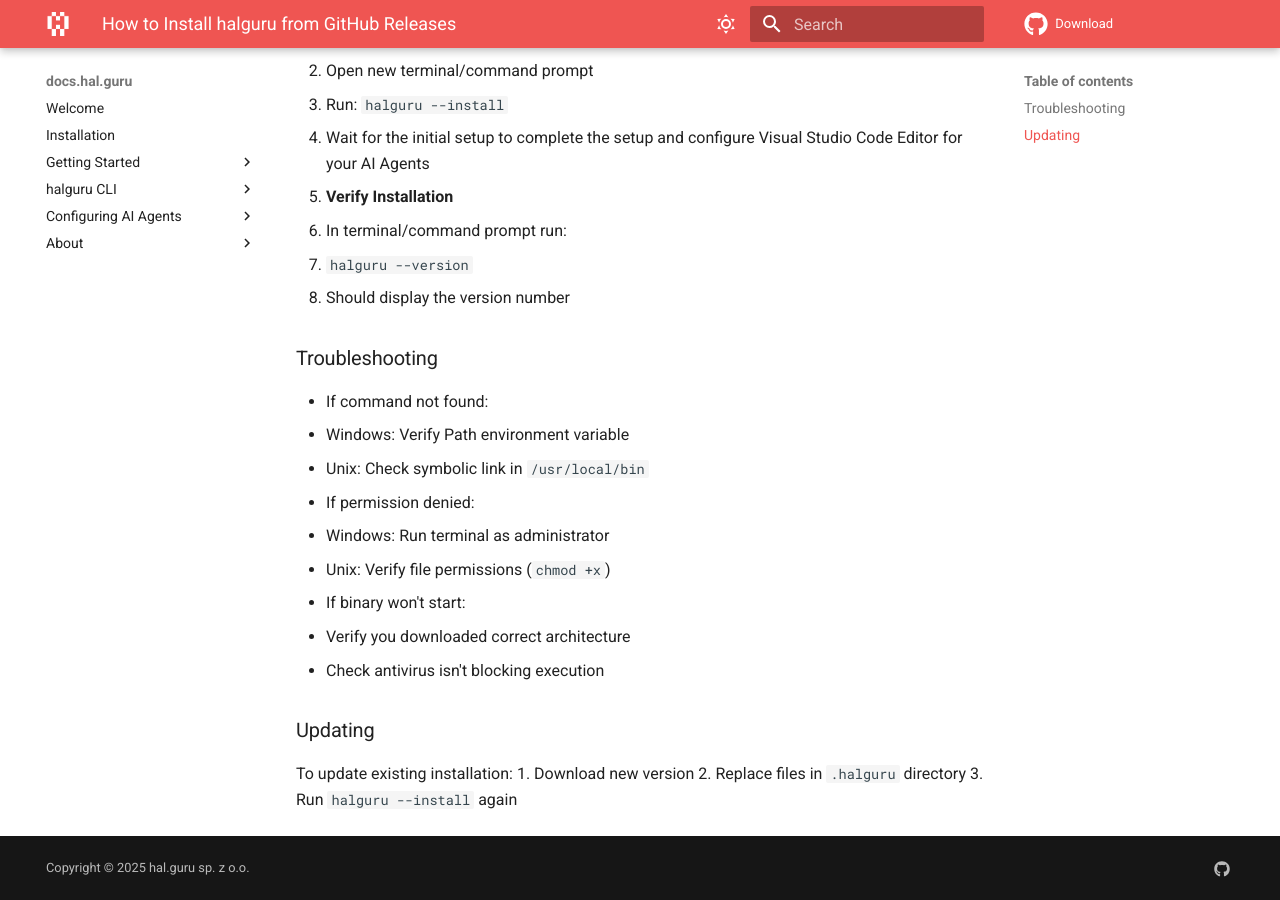
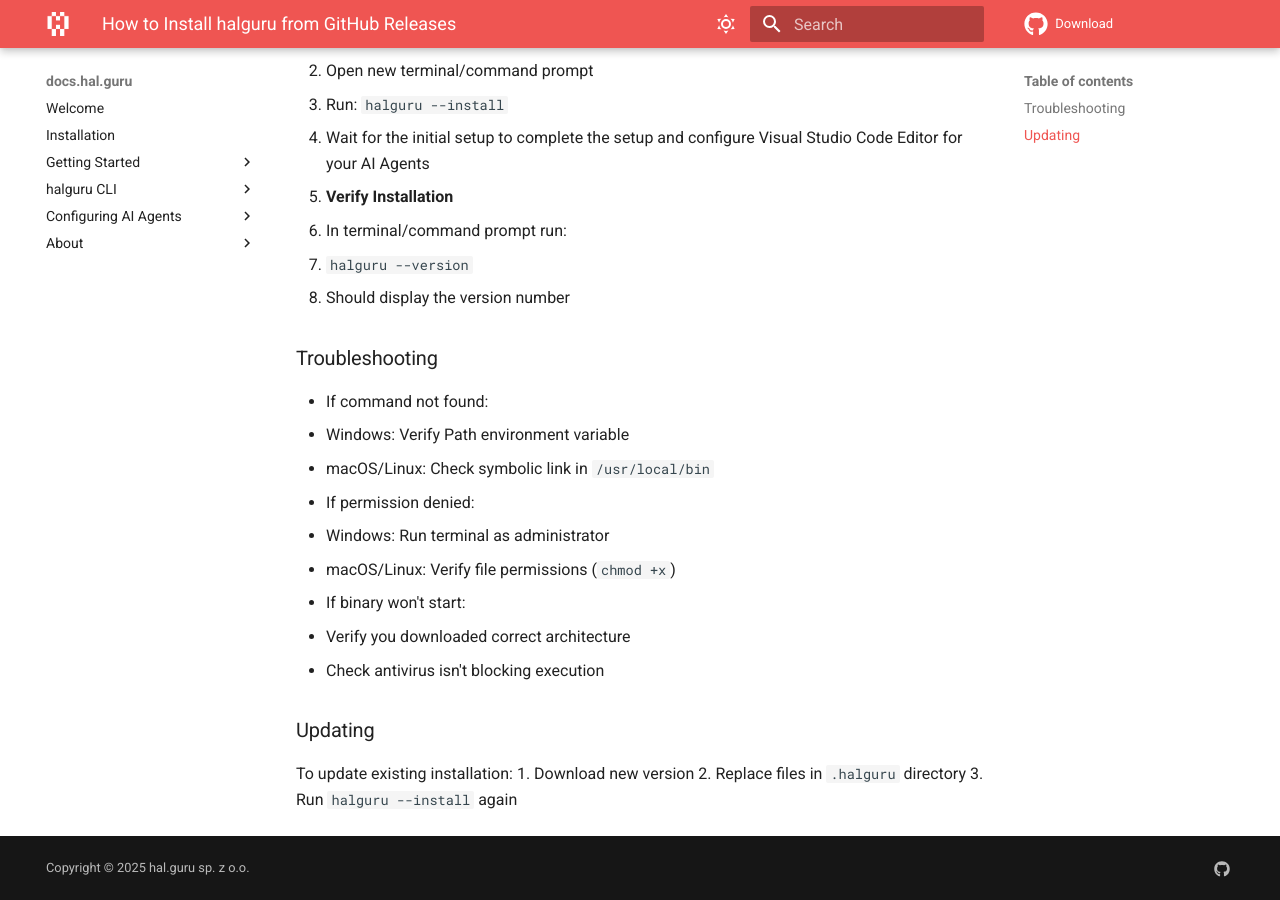
Before and after one commit to HAL-guru/hal.guru, an MkDocs documentation site: the page built from docs/installation/experienced-users.md, in a window 1280 px wide and 900 px high, scrolled down 1131 px. Built offline with MkDocs 1.6.1 and Material for MkDocs 9.7.7, drawn with Linux system fonts in a browser that asks for light colours; comment, search, counter and statistics services are not loaded.

Commit message:
Update experienced-users.md

```diff
--- a/docs/installation/experienced-users.md
+++ b/docs/installation/experienced-users.md
@@ -8,7 +8,7 @@
 We strongly recommend using the [default installer](install.md). The following guide is for advanced users who want to fully understand the installation process.
 
 1. **Visit GitHub Releases**
-   - Go to `https://github.com/HAL-guru/hal.guru/releases`
+   - Go to [https://github.com/HAL-guru/hal.guru/releases](https://github.com/HAL-guru/hal.guru/releases)
    - Find the latest release version
 
 2. **Choose Correct Package**
@@ -62,10 +62,10 @@
 
 - If command not found:
   - Windows: Verify Path environment variable
-  - Unix: Check symbolic link in `/usr/local/bin`
+  - macOS/Linux: Check symbolic link in `/usr/local/bin`
 - If permission denied:
   - Windows: Run terminal as administrator
-  - Unix: Verify file permissions (`chmod +x`)
+  - macOS/Linux: Verify file permissions (`chmod +x`)
 - If binary won't start:
   - Verify you downloaded correct architecture
   - Check antivirus isn't blocking execution
```
